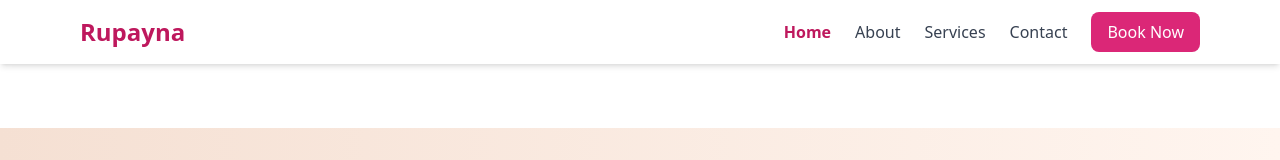
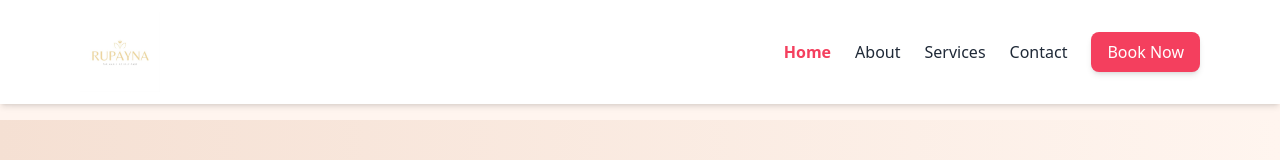
Before and after one commit to aasthag01-26/clinic-preview, a React (Vite) app: page / in a window 1280 px wide. Shown: the top 160 px of the page. Built offline with nearby package versions, Linux system fonts and the light colour scheme; the HTML template or start-up script is replaced by a standard one.

Commit message:
fix:  remove gap

```diff
--- a/src/App.jsx
+++ b/src/App.jsx
@@ -29,9 +29,11 @@ export default function App() {
 
   return (
     <div className="flex flex-col min-h-screen">
+      {/* Navbar gets modal handler */}
       <Navbar onOpenBooking={openBookingModal} />
 
-      <main className="flex-grow pt-16">
+      {/* Main content */}
+      <main className="flex-grow pt-0 sm:pt-4">
         <Routes>
           <Route path="/" element={<Home onOpenBooking={openBookingModal} />} />
           <Route path="/about" element={<About />} />
@@ -41,11 +43,13 @@ export default function App() {
         </Routes>
       </main>
 
+      {/* Footer + Sticky Buttons */}
       <Footer />
       <StickyButtons />
+      {/* If you plan to use another sticky bar, keep it as optional */}
       {/* <StickyContactBar /> */}
 
-      {/* ✅ Centralized Booking Modal */}
+      {/* ✅ Centralized Booking Modal (always mounted for accessibility) */}
       <BookingModal
         isOpen={isModalOpen}
         onClose={closeBookingModal}
--- a/src/components/Navbar.jsx
+++ b/src/components/Navbar.jsx
@@ -16,12 +16,17 @@ export default function Navbar({ onOpenBooking }) {
   return (
     <nav className="bg-white shadow-md sticky top-0 z-50">
       <div className="max-w-6xl mx-auto px-4 py-3 flex justify-between items-center">
-        {/* Logo */}
-        <Link to="/" className="text-2xl font-bold text-pink-700">
-          Rupayna
+
+        {/* ✅ Logo */}
+        <Link to="/" className="flex items-center space-x-2">
+          <img
+            src="/rupaynalogo.jpg"
+            alt="Rupayna Logo"
+            className="h-[80px] w-auto object-contain"
+          />
         </Link>
 
-        {/* Desktop Nav */}
+        {/* ✅ Desktop Nav */}
         <div className="hidden md:flex space-x-6 items-center">
           {navItems.map((item) => (
             <Link
@@ -29,22 +34,22 @@ export default function Navbar({ onOpenBooking }) {
               to={item.path}
               className={`transition-colors duration-300 ${
                 location.pathname === item.path
-                  ? "text-pink-700 font-semibold"
-                  : "text-gray-700"
-              } hover:text-pink-700`}
+                  ? "text-brand-pink font-semibold"
+                  : "text-neutral-dark"
+              } hover:text-brand-pink`}
             >
               {item.label}
             </Link>
           ))}
           <button
             onClick={() => onOpenBooking("General Enquiry")}
-            className="px-4 py-2 bg-pink-600 text-white rounded-lg hover:bg-pink-700 transition-colors duration-300"
+            className="px-4 py-2 bg-brand-pink text-white rounded-lg shadow-md hover:bg-rose-600 transition-colors duration-300"
           >
             Book Now
           </button>
         </div>
 
-        {/* Mobile Hamburger */}
+        {/* ✅ Mobile Hamburger */}
         <button
           className="md:hidden p-2 rounded-lg hover:bg-gray-100 transition-colors duration-300"
           onClick={() => setMenuOpen(!menuOpen)}
@@ -53,7 +58,7 @@ export default function Navbar({ onOpenBooking }) {
         </button>
       </div>
 
-      {/* Mobile Menu */}
+      {/* ✅ Mobile Menu */}
       {menuOpen && (
         <div className="md:hidden bg-white shadow-lg">
           {navItems.map((item) => (
@@ -63,8 +68,8 @@ export default function Navbar({ onOpenBooking }) {
               onClick={() => setMenuOpen(false)}
               className={`block px-4 py-3 border-b transition-colors duration-300 ${
                 location.pathname === item.path
-                  ? "text-pink-700 font-semibold"
-                  : "text-gray-700"
+                  ? "text-brand-pink font-semibold"
+                  : "text-neutral-dark"
               } hover:bg-gray-50`}
             >
               {item.label}
@@ -75,7 +80,7 @@ export default function Navbar({ onOpenBooking }) {
               onOpenBooking("General Enquiry");
               setMenuOpen(false);
             }}
-            className="w-full px-4 py-3 bg-pink-600 text-white text-left hover:bg-pink-700 transition-colors duration-300"
+            className="w-full px-4 py-3 bg-brand-pink text-white text-left hover:bg-rose-600 transition-colors duration-300"
           >
             Book Now
           </button>
--- a/src/index.css
+++ b/src/index.css
@@ -2,10 +2,23 @@
 @tailwind components;
 @tailwind utilities;
 
+/* ✅ Full height layout */
+html, body, #root {
+  height: 100%;
+  margin: 0;
+  padding: 0;
+  background-color: #fff5ef; /* fallback for when Tailwind is not loaded */
+}
+
+/* ✅ Custom Base Styles */
+@layer base {
   body {
     @apply bg-background text-neutral;
   }
+}
 
+/* ✅ Reusable Utilities */
+@layer components {
   .btn-primary {
     @apply inline-flex items-center justify-center rounded-xl bg-brand-600 text-white px-6 py-3 font-semibold hover:bg-brand-700 transition duration-300;
   }
@@ -25,3 +38,4 @@ body {
   .btn-red {
     @apply inline-flex items-center justify-center rounded-xl bg-brand-red text-white px-6 py-3 font-semibold hover:bg-red-700 transition;
   }
+}
--- a/tailwind.config.js
+++ b/tailwind.config.js
@@ -7,10 +7,15 @@ export default {
         background: "#ffffff",  // white background
         neutral: "#1f2937",     // gray-800 text
 
+
+        // 🎯 Brand Colors
         brand: {
           dark: "#111827",
           red: "#D90429",
           brown: "#8C5B3F",
+          pink: "#F43F5E",    // CTA button / highlights
+          blue: "#0EA5E9",    // CTA button / secondary
+          gold: "#EAB308",    // optional premium accent
           50:  "#f0fdfa",
           100: "#ccfbf1",
           200: "#99f6e4",
```
Also changed, not shown: public/rupaynalogo.jpg (added), public/rupaynaskinlogo.jpg (added). Lines whose indentation alone changed are shown as unchanged.
